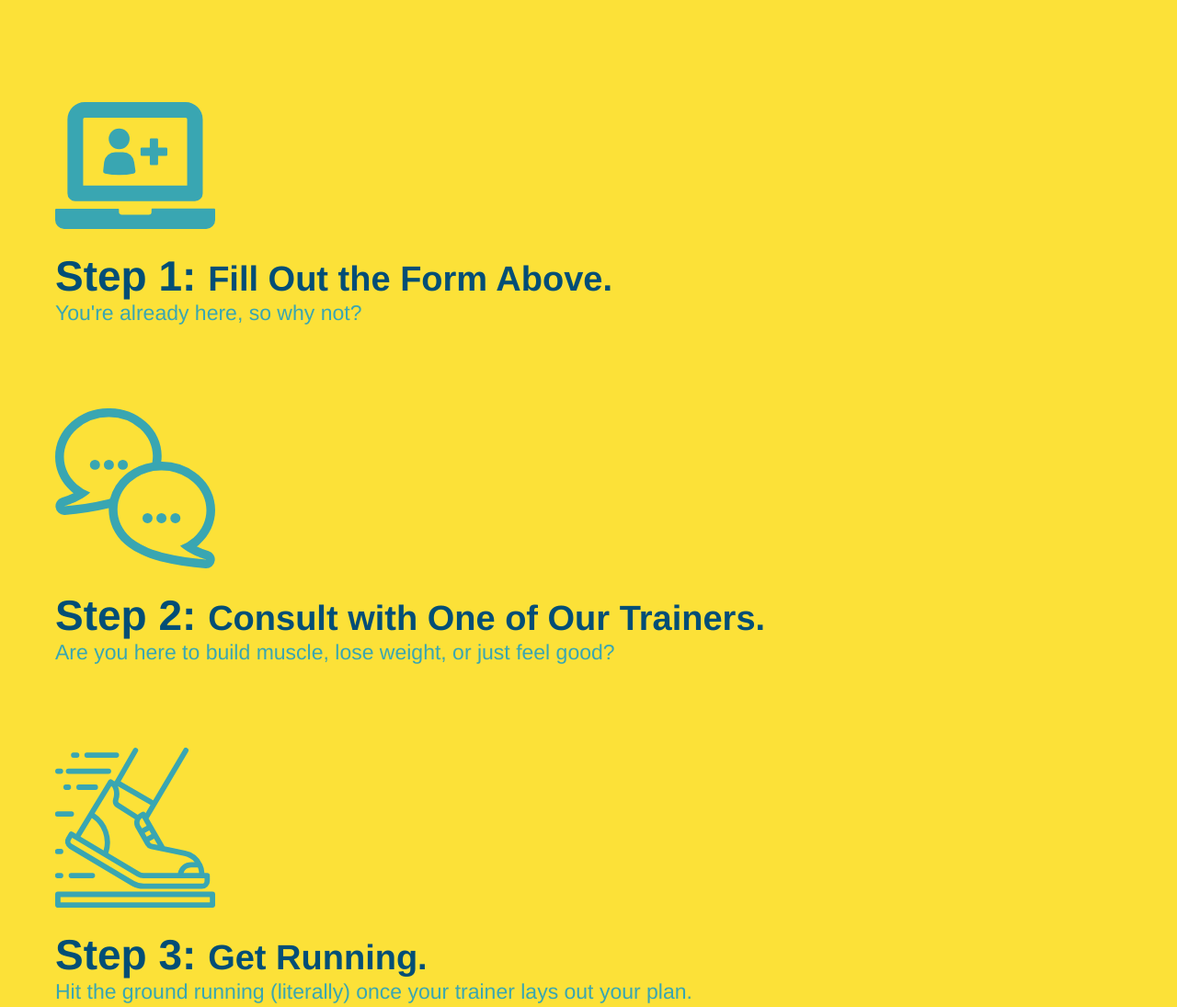
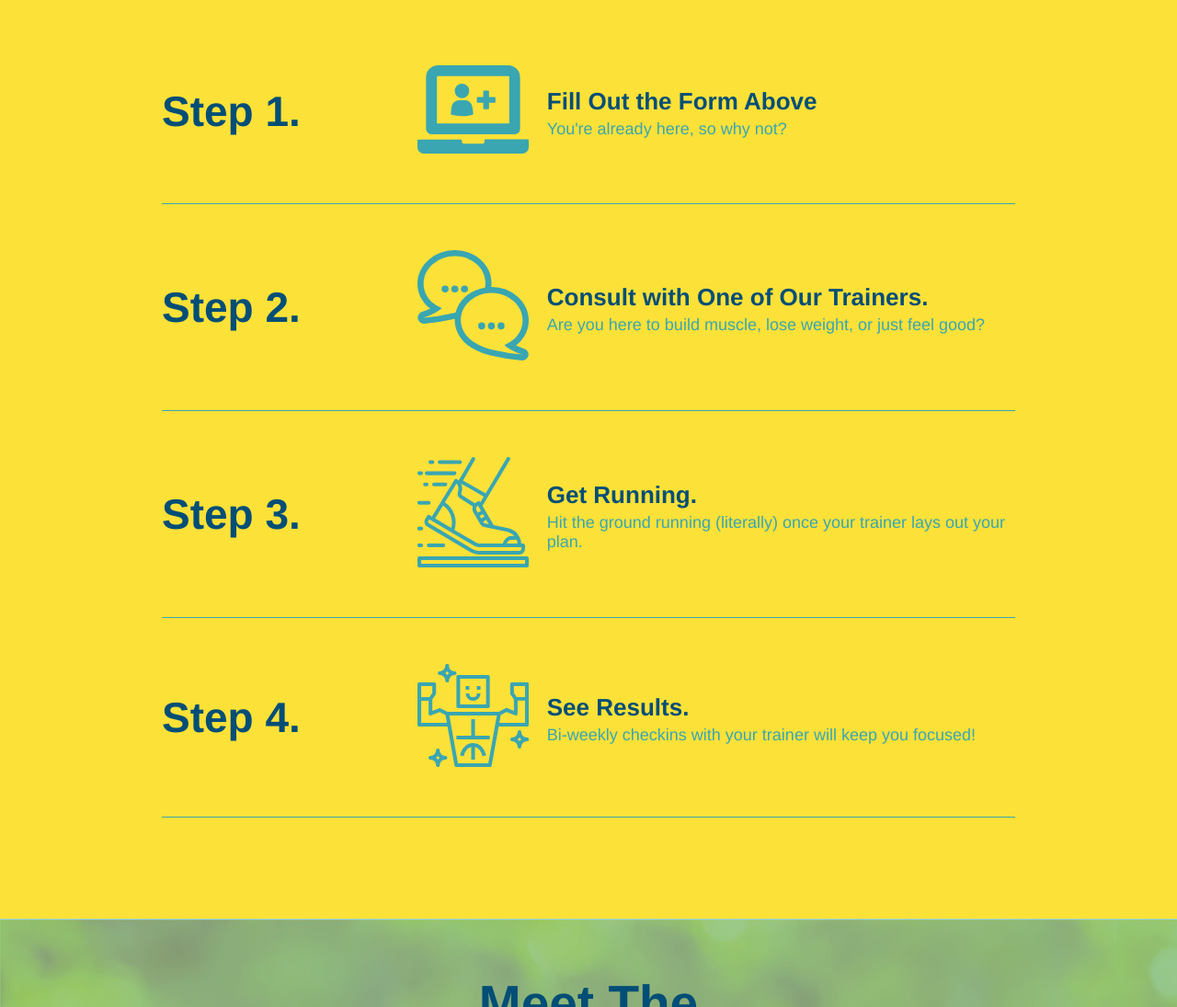
Before and after one commit to hkagei/run-buddy, a plain HTML site: page index.html in a window 1280 px wide. Shown: the part 1520-2615 px from the top of the page at 92% size. Drawn offline with Linux system fonts and the light colour scheme.

Commit message:
add flexbox to the steps

```diff
--- a/assets/css/style.css
+++ b/assets/css/style.css
@@ -164,29 +164,54 @@ section {
     border-color: #39a6b2;
 }
 
-.steps div {
-    margin-bottom: 80px;
+.step h3 {
+    color: #024e76;
+    font-size: 46px;
+    flex: 1 30%;
 }
 
-.steps img {
-    width: 15%;
-    margin: 10px 0;
+.step-info {
+    flex: 2 70%;
+    display: flex;
+    flex-wrap: wrap;
+    align-items: center;
 }
 
-.steps h3 {
-    color: #024e76;
-    font-size: 46px;
-    margin-top: 10px;
+.step-img {
+    flex: 1 12%;
+    margin-right: 20px;
 }
 
-.steps p {
-    color: #39a6b2;
-    font-size: 23px;
+.step-text {
+    flex: 12;
 }
 
-.steps span {
-    font-size: 38px;
+.step-img img {
+    max-width: 100%;
 }
+
+.step-text p {
+    color: #39a6b2;
+    font-size: 18px;
+}
+
+.step-text h4 {
+    font-size: 26px;
+    line-height: 1.5;
+    color: #024e76;
+  }
+
+.step {
+   margin: 50px auto;
+   padding-bottom: 50px;
+   width: 80%;
+   border-bottom: 1px solid #39a6b2;
+   display: flex;
+   flex-wrap: wrap;
+   align-items: center;
+   justify-content: space-between;
+  }
+
 
 .trainers {
 
--- a/index.html
+++ b/index.html
@@ -100,29 +100,57 @@
         </h2>
     </div>
 
-    <div>
-        <!-- insert this img element -->
+    <div class="step">
+        <h3>Step 1.</h3>
+        <div class="step-info">
+            <div class="step-img">
                 <img src="./assets/images/step-1.svg" alt="" />
-        <h3>Step 1: <span>Fill Out the Form Above.</span></h3>
+            </div>
+            <div class="step-text">
+                <h4>Fill Out the Form Above</h4>
                 <p>You're already here, so why not?</p>
             </div>
+        </div>
+    </div>
 
-    <div>
+    <div class="step">
+        <h3>Step 2.</h3>
+        <div class="step-info">
+            <div class="step-img">
                 <img src="./assets/images/step-2.svg" alt="" />
-        <h3>Step 2: <span>Consult with One of Our Trainers.</span></h3>
+            </div>
+            <div class="step-text">
+                <h4>Consult with One of Our Trainers.</h4>
                 <p>Are you here to build muscle, lose weight, or just feel good?</p>
             </div>
+        </div>
 
-    <div>
+    </div>
+
+    <div class="step">
+        <h3>Step 3.</h3>
+        <div class="step-info">
+            <div class="step-img">
                 <img src="./assets/images/step-3.svg" alt="" />
-        <h3>Step 3: <span>Get Running.</span></h3>
+            </div>
+            <div class="step-text">
+                <h4>Get Running.</h4>
                 <p>Hit the ground running (literally) once your trainer lays out your plan.</p>
             </div>
+        </div>
+    </div>
 
-    <div>
+    <div class="step">
+        <h3>Step 4.</h3>
+        <div class="step-info">
+            <div class="step-img">
                 <img src="./assets/images/step-4.svg" alt="" />
-        <h3>Step 4: <span>See Results.</span></h3>
+            </div>
+            <div class="step-text">
+                <h4>See Results.</h4>
                 <p>Bi-weekly checkins with your trainer will keep you focused!</p>
+            </div>
+        </div>
     </div>
 </section>
 
```
Lines whose indentation alone changed are shown as unchanged.
